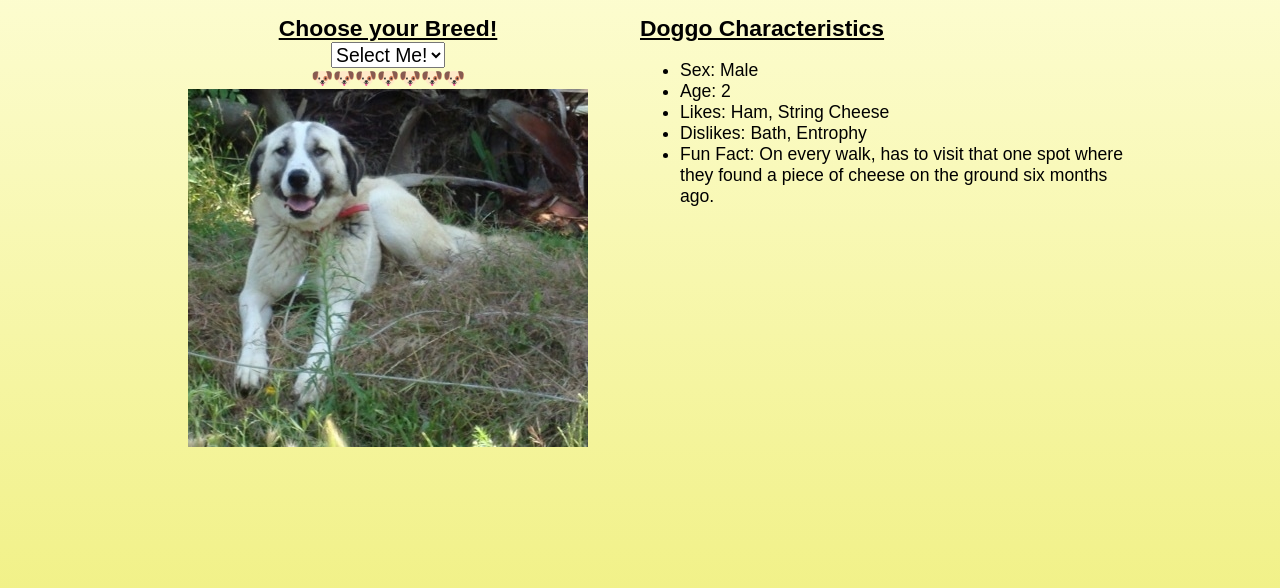
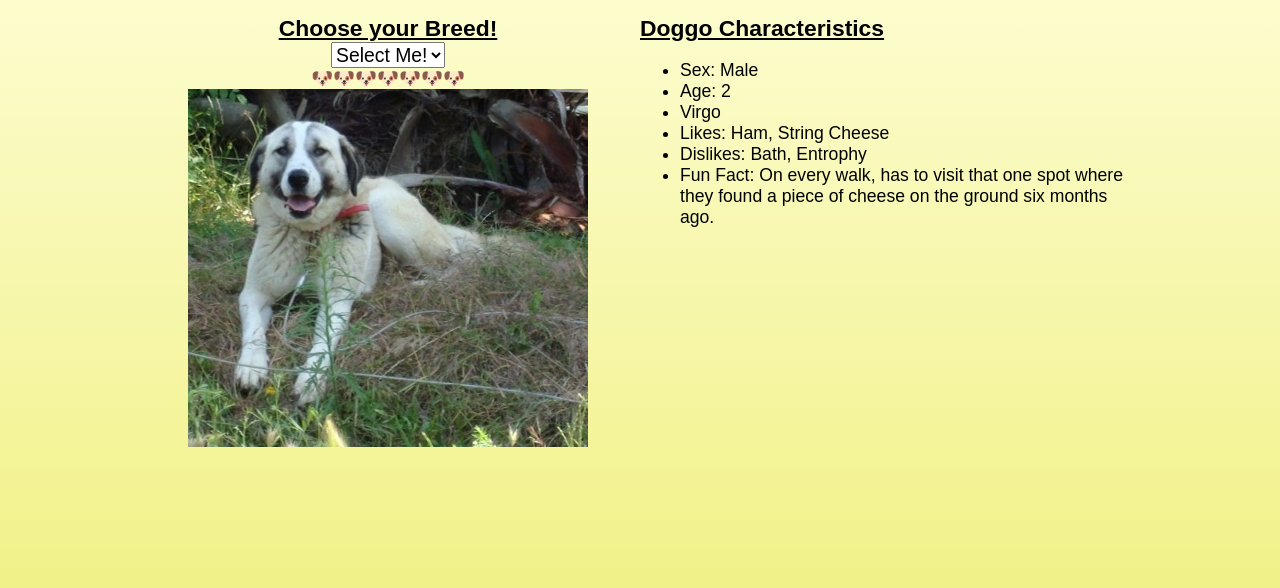
Before and after one commit to dilrubaguvenc/doggo-generator, a plain HTML site: page index.html in a window 1280 px wide. Shown: the part 148-736 px from the top of the page. Drawn offline with Linux system fonts and the light colour scheme.

Commit message:
added zodiac sign property

```diff
--- a/index.html
+++ b/index.html
@@ -37,6 +37,7 @@
                 <ul>
                     <li id="MF">Sex: Male</li>
                     <li id="age">Age: 2</li>
+                    <li id="zodiacSign">Virgo</li>
                     <li id="likes">Likes: Ham, String Cheese</li>
                     <li id="dislikes">Dislikes: Bath, Entrophy</li>
                     <li id="fun-fact">Fun Fact: On every walk, has to visit that one spot where they found a piece of cheese on the ground six months ago.</li>
```
